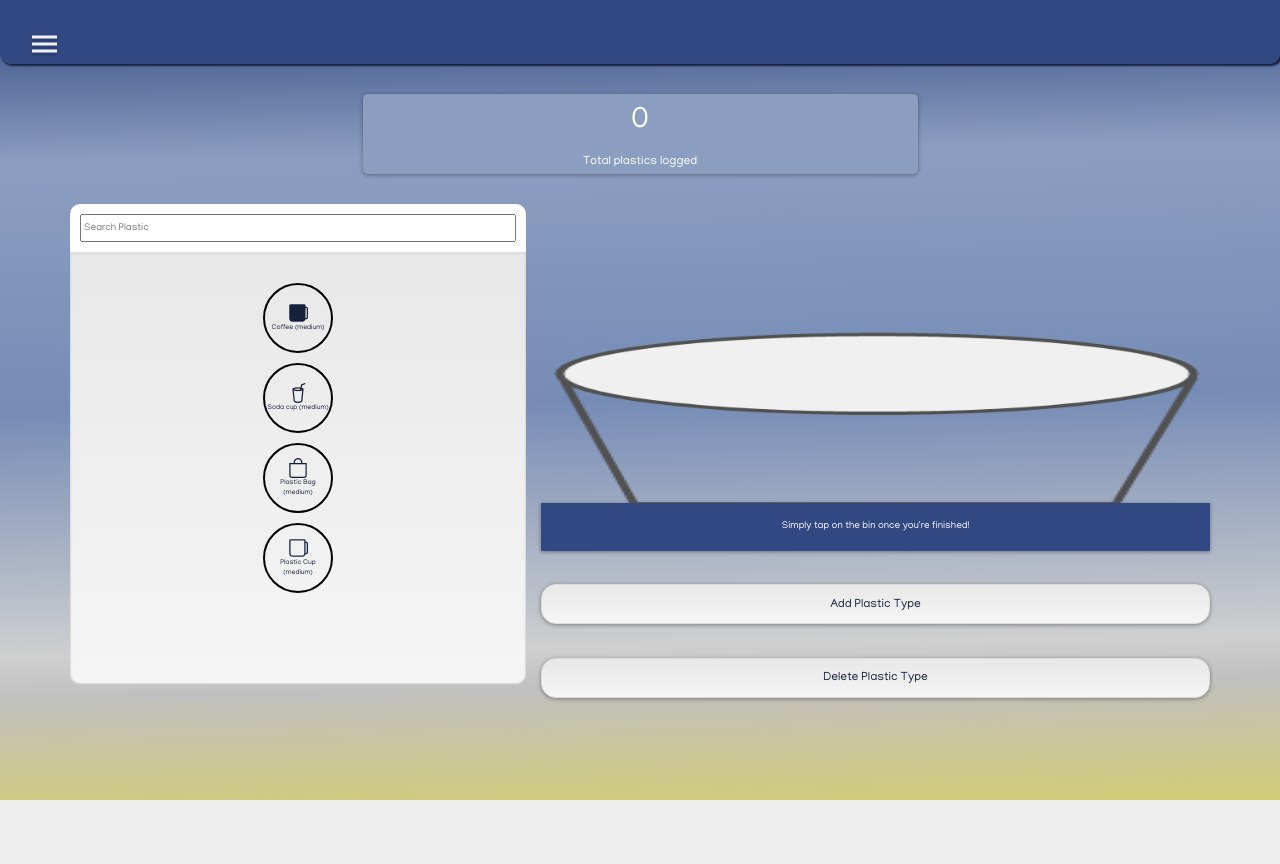
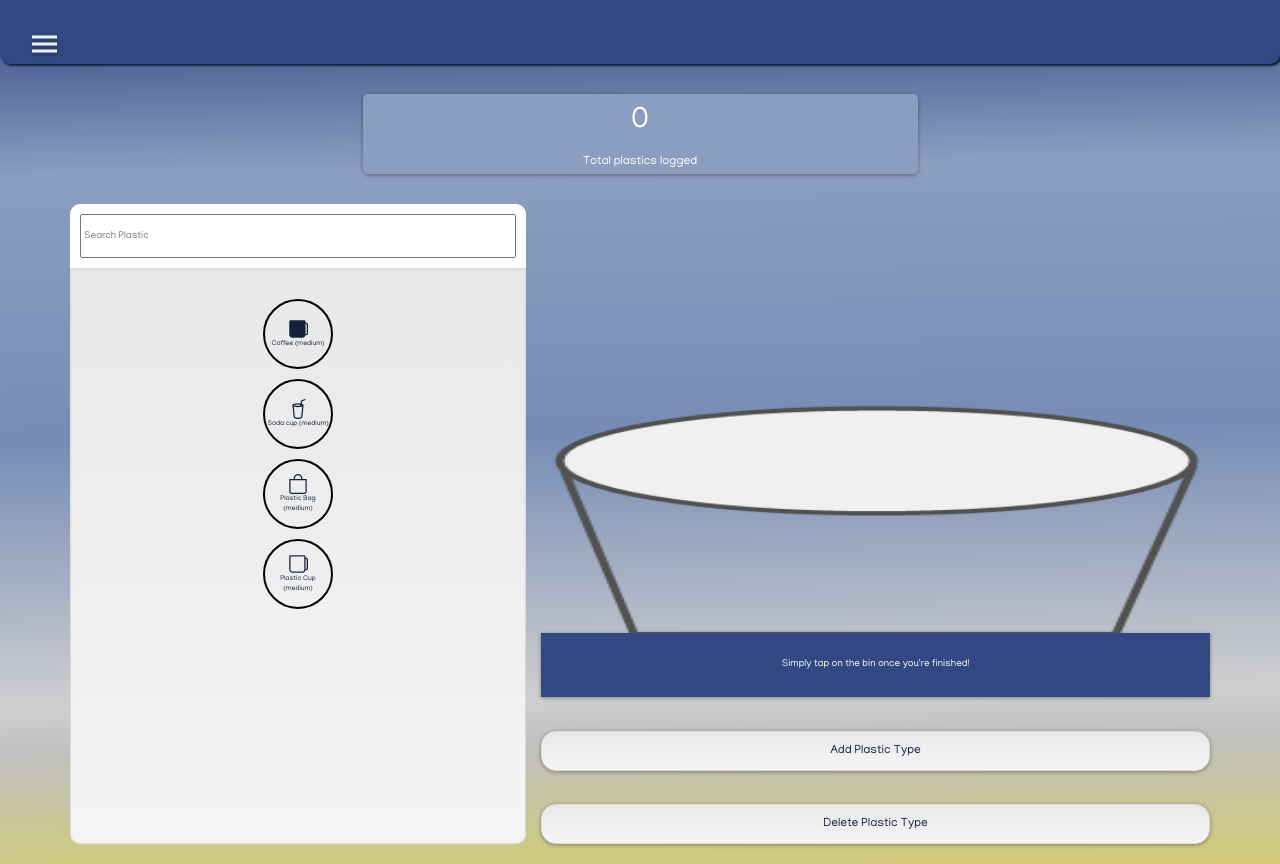
Before and after one commit to tjuacalla123/a8-plastrack, a Node project: template views/logpage.handlebars in a window 1280 px wide. Before the commit the page ends 800 px from the top, so only its background shows below. Run offline with Node 20 templates, Linux system fonts and the light colour scheme; the template is opened without the code that fills it, so the values that code supplies are empty; some libraries are stand-ins or nearby versions; some web fonts are replaced.

Commit message:
changed log page size

```diff
--- a/public/css/log.css
+++ b/public/css/log.css
@@ -42,7 +42,7 @@ h1.plastrack{
 }
 .plastic-list, .trash-add-delete {
 	margin: 0;
-	height: 60vh;
+	height: 80vh;
 	width: 100%;
 }
 .plastic-list {
```
